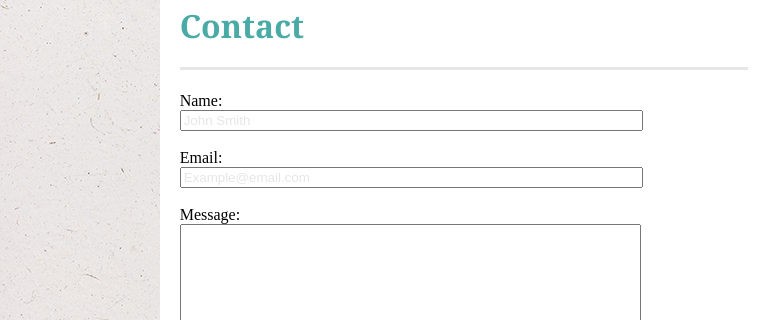
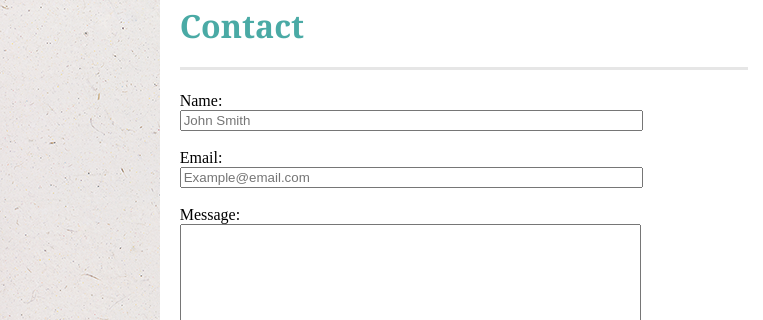
Before and after one commit to AndyRC6/Basic-Portfolio, a plain HTML site: page contact.html in a window 1280 px wide. Shown: the part 195-515 px from the top of the page, 0-763 px from the left. Drawn offline with Linux system fonts and the light colour scheme.

Commit message:
minor fixes

```diff
--- a/assets/css/style.css
+++ b/assets/css/style.css
@@ -125,7 +125,6 @@ h1{
 }
 .contactForm input{
 	width:80%;
-	color:#e6e6e6;
 }
 .contactForm textarea{
 	width:80%;
--- a/contact.html
+++ b/contact.html
@@ -23,11 +23,11 @@
 		<h1>Contact</h1>
 		<form class="contactForm">
 			Name:<br>
-			<input type="text" name="Name" value="John Smith">
+			<input type="text" name="Name" placeholder="John Smith">
 			<br>
 			<br>
 			Email:<br>
-			<input type="text" name="Email" value="Example@email.com">
+			<input type="text" name="Email" placeholder="Example@email.com">
 			<br>
 			<br>
 			Message:<br>
```
